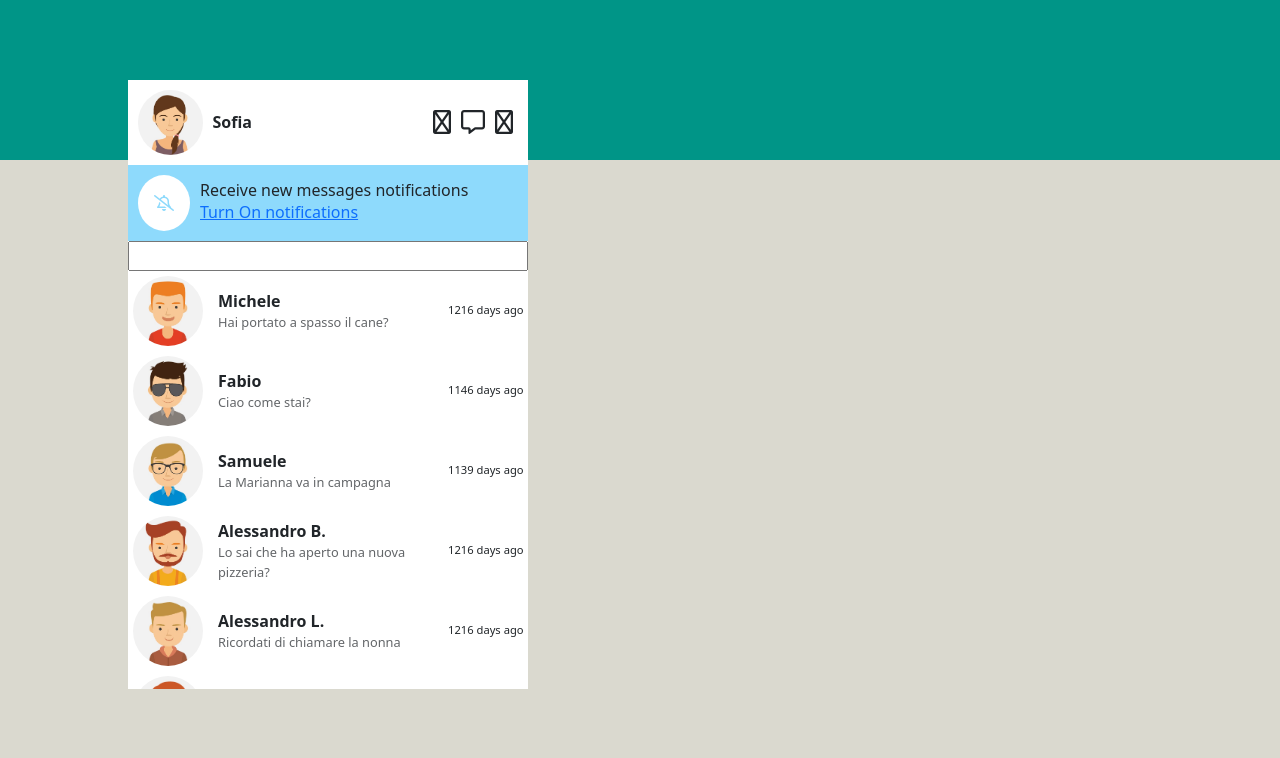
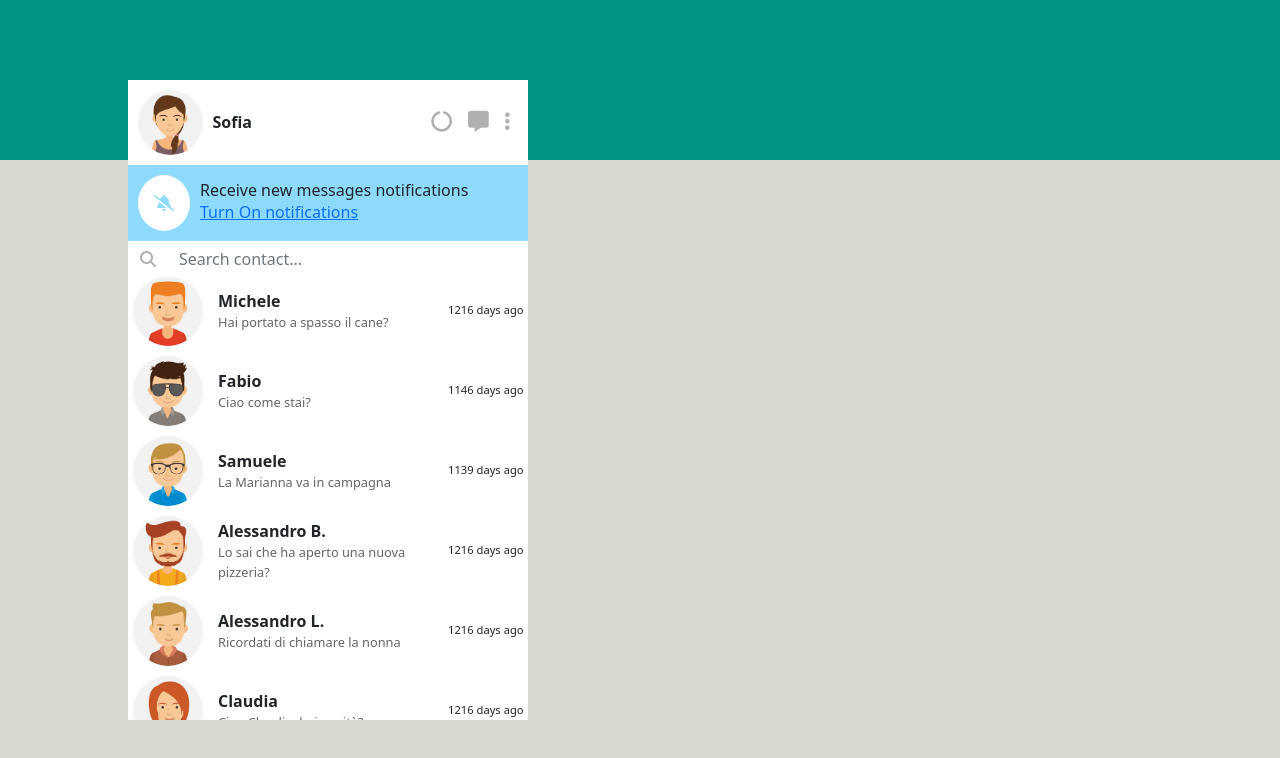
Before and after one commit to andriy-kolokolov/vuejs-whatsapp-clone, a Vue app: page / in a window 1280 px wide. Shown: the top 758 px of the page. Built offline with nearby package versions, Linux system fonts and the light colour scheme.

Commit message:
general refactoring

```diff
--- a/index.html
+++ b/index.html
@@ -4,19 +4,14 @@
 	<meta charset="UTF-8">
 	<link rel="icon" href="/favicon.ico">
 	<meta name="viewport" content="width=device-width, initial-scale=1.0">
-	<title>Vue Boolzapp</title>
-	<!--    fontawesome icons    -->
+	<title>Boolzapp</title>
 	<link rel="stylesheet" href="https://cdnjs.cloudflare.com/ajax/libs/font-awesome/6.4.0/css/all.min.css"
 			integrity="sha512-iecdLmaskl7CVkqkXNQ/ZH/XLlvWZOJyj7Yy7tcenmpD1ypASozpmT/E0iPtmFIB46ZmdtAc9eNBvH0H/ZpiBw=="
 			crossorigin="anonymous" referrerpolicy="no-referrer"/>
-	<!--    styles    -->
-	<link rel="stylesheet" href="src/assets/main.css">
+	<link rel="stylesheet" href="./src/assets/main.css">
 </head>
 <body>
-	<div id="app">
-
-	</div>
-
-	<script type="module" src="src/main.js"></script>
+	<div id="app"></div>
+	<script type="module" src="./src/main.js"></script>
 </body>
 </html>
--- a/src/App.vue
+++ b/src/App.vue
@@ -1,40 +1,64 @@
 <script setup>
 import 'bootstrap/dist/css/bootstrap.css';
 import 'bootstrap/dist/js/bootstrap.js';
-import AsideHeader from "@/components/aside/AsideHeader.vue";
-import AsideContacts from "@/components/aside/AsideContacts.vue";
+
+import AsideHeader from "@/components/AsideHeader.vue";
+import AsideContacts from "@/components/AsideContacts.vue";
+import MainHeader from "@/components/MainHeader.vue";
+import MainChat from "@/components/MainChat.vue";
+import MainMessageInput from "@/components/MainMessageInput.vue";
 </script>
 
 <template>
-
-    <aside>
-        <aside-header/>
-        <aside-contacts/>
+    <aside class="aside">
+        <aside-header class="aside__header"></aside-header>
+        <aside-contacts class="aside__contacts"></aside-contacts>
     </aside>
 
-    <main>
-        <div></div>
+    <main class="main">
+        <main-header class="main__header"></main-header>
+        <main-chat class="main__chat"></main-chat>
+        <main-message-input class="main__message-input"></main-message-input>
     </main>
-
 </template>
-
-<script>
-
-</script>
 
 <style>
 
-aside {
-    --aside-width: 400px;
-    --aside-header-height: 10%;
-    --aside-contacts-height: 70%;
-
-    width: 400px;
+.aside {
+    display: flex;
+    flex-direction: column;
     height: 100%;
+    width: var(--aside-width);
 }
 
-main {
-    width: calc(100% - 400px);
-    height: 100%;
+.aside__header {
+    flex: 0 0 auto;
+    overflow: auto;
+}
+
+.aside__contacts {
+    flex: 1 1 auto;
+    overflow: auto;
+}
+
+.main {
+    display: flex;
+    flex-direction: column;
+    height: auto; /* allow the main container to adapt to its content */
+    margin-left: var(--aside-width);
+}
+
+.main__header {
+    flex: 0 0 auto;
+}
+
+.main__chat {
+    flex: 1 1 auto;
+    overflow-y: auto; /* add a scrollbar to the message container */
+    max-height: calc(100% - 60px); /* set the maximum height to the available space minus the heights of the header and message input */
+}
+
+.main__message-input {
+    flex: 0 0 auto;
 }
 </style>
--- a/src/assets/base.css
+++ /dev/null
@@ -1,97 +0,0 @@
-/* color palette from <https://github.com/vuejs/theme> */
-:root {
-    --vt-c-white: #ffffff;
-    --vt-c-white-soft: #f8f8f8;
-    --vt-c-white-mute: #f2f2f2;
-
-    --vt-c-black: #181818;
-    --vt-c-black-soft: #222222;
-    --vt-c-black-mute: #282828;
-
-    --vt-c-indigo: #2c3e50;
-
-    --vt-c-divider-light-1: rgba(60, 60, 60, 0.29);
-    --vt-c-divider-light-2: rgba(60, 60, 60, 0.12);
-    --vt-c-divider-dark-1: rgba(84, 84, 84, 0.65);
-    --vt-c-divider-dark-2: rgba(84, 84, 84, 0.48);
-
-    --vt-c-text-light-1: var(--vt-c-indigo);
-    --vt-c-text-light-2: rgba(60, 60, 60, 0.66);
-    --vt-c-text-dark-1: var(--vt-c-white);
-    --vt-c-text-dark-2: rgba(235, 235, 235, 0.64);
-}
-
-/* semantic color variables for this project */
-:root {
-    /*    MY COLORS    */
-    --c-bg-top: #009587;
-    --c-bg-bot: #dad9cf;
-    /*    MY COLORS    */
-
-    --color-background: var(--vt-c-white);
-    --color-background-soft: var(--vt-c-white-soft);
-    --color-background-mute: var(--vt-c-white-mute);
-
-    --color-border: var(--vt-c-divider-light-2);
-    --color-border-hover: var(--vt-c-divider-light-1);
-
-    --color-heading: var(--vt-c-text-light-1);
-    --color-text: var(--vt-c-text-light-1);
-
-    --section-gap: 160px;
-}
-
-@media (prefers-color-scheme: dark) {
-    :root {
-        --color-background: var(--vt-c-black);
-        --color-background-soft: var(--vt-c-black-soft);
-        --color-background-mute: var(--vt-c-black-mute);
-
-        --color-border: var(--vt-c-divider-dark-2);
-        --color-border-hover: var(--vt-c-divider-dark-1);
-
-        --color-heading: var(--vt-c-text-dark-1);
-        --color-text: var(--vt-c-text-dark-2);
-    }
-}
-
-/*    todo change color scheme on button click    */
-/*@media (prefers-color-scheme: dark) {*/
-/*    :root {*/
-/*        --color-background: var(--vt-c-white);*/
-/*        --color-background-soft: var(--vt-c-white-soft);*/
-/*        --color-background-mute: var(--vt-c-white-mute);*/
-
-/*        --color-border: var(--vt-c-divider-light-2);*/
-/*        --color-border-hover: var(--vt-c-divider-light-1);*/
-
-/*        --color-heading: var(--vt-c-text-light-1);*/
-/*        --color-text: var(--vt-c-text-light-2);*/
-/*    }*/
-/*}*/
-
-
-*,
-*::before,
-*::after {
-    box-sizing: border-box;
-    margin: 0;
-    position: relative;
-    font-weight: normal;
-}
-
-body {
-    min-height: 100vh;
-    /*color: var(--color-text);*/
-    display: grid;
-    place-items: center;
-    background: linear-gradient(to top, var(--c-bg-bot) 80%, var(--c-bg-top) 20%);
-    transition: color 0.5s, background-color 0.5s;
-    line-height: 1.6;
-    font-family: Inter, -apple-system, BlinkMacSystemFont, 'Segoe UI', Roboto, Oxygen, Ubuntu,
-    Cantarell, 'Fira Sans', 'Droid Sans', 'Helvetica Neue', sans-serif;
-    font-size: 15px;
-    text-rendering: optimizeLegibility;
-    -webkit-font-smoothing: antialiased;
-    -moz-osx-font-smoothing: grayscale;
-}
--- a/src/assets/main.css
+++ b/src/assets/main.css
@@ -1,8 +1,22 @@
-@import './base.css';
+:root {
+    --c-bg-body-top: #009587;
+    --c-bg-body-bot: #dad9cf;
+    --c-bg-white: white;
+    --c-ico-white: #b0b0b0;
+    --aside-width: 400px;
+    /*--main-width: calc(100% - var(--aside-width));*/
+    --search-contacts-height: 30px;
+    --elements-padding: 10px;
+}
+
+body {
+    height: 100vh;
+    display: grid;
+    place-items: center;
+    background: linear-gradient(to top, var(--c-bg-body-bot) 80%, var(--c-bg-body-top) 20%);
+}
 
 #app {
+    height: 80vh;
     width: 80vw;
-    height: 80vh;
-    display: flex;
-    align-items: center;
 }
--- a/src/components/aside/AsideContacts.vue
+++ b/src/components/AsideContacts.vue
@@ -1,11 +1,21 @@
-<script setup>
-
-</script>
-
 <template>
     <div class="contacts-container">
+        <div class="contacts__input-search input-group mb-3">
+            <div class="input-group-prepend">
+                <span class="input-label-icon input-group-text" id="search-contact">
+                    <i class="fa-solid fa-magnifying-glass"></i>
+                </span>
+            </div>
+            <input type="text"
+                    class="form-control"
+                    placeholder="Search contact..."
+                    aria-label="Search"
+                    aria-describedby="search-contact"
+                    v-model="searchTerm"
+            >
+        </div>
+
         <div class="contacts-wrapper">
-            <input class="contacts-wrapper__input-search" type="text" v-model="searchTerm"/>
             <div class="contacts-wrapper__contacts" :style="{ width: '100%' }">
                 <div class="contact" v-for="(contact, index) in filteredContacts"
                         :key="index"
@@ -28,7 +38,6 @@
             </div>
         </div>
     </div>
-
 </template>
 
 <script>
@@ -393,28 +402,36 @@ export default {
 
 <style scoped>
 .contacts-container {
-    --search-height: 30px;
     --contact-height: 80px;
-    --elements-padding: 10px;
 
-
-    width: var(--aside-width);
-    height: var(--aside-contacts-height);
-    background-color: white;
+    background-color: var(--c-bg-white);
 }
 
 .contacts-wrapper {
-    height: 100%;
+    margin-top: var(--search-contacts-height);
 }
 
-.contacts-wrapper__input-search {
-    height: var(--search-height);
-    width: 100%;
+.contacts__input-search {
+    position: fixed;
+    width: var(--aside-width);
+    z-index: 99;
+    background-color: var(--c-bg-white);
 }
 
-.contacts-wrapper__contacts {
-    height: calc(100% - var(--search-height));
-    overflow-y: auto;
+.contacts__input-search .input-group-text{
+    background-color: white;
+    border: 0;
+}
+
+.contacts__input-search .form-control,
+.contacts__input-search .form-control:focus{
+    border: 0;
+    box-shadow: none;
+}
+
+.input-label-icon {
+    color: var(--c-ico-white);
+    height: 100%;
 }
 
 .contact {
--- a/src/components/aside/AsideHeader.vue
+++ b/src/components/AsideHeader.vue
@@ -3,8 +3,7 @@
         <div class="profile-wrapper">
             <div class="profile-wrapper__left">
                 <div class="avatar-wrapper">
-                    <img src="../../assets/img/avatar_io.jpg" alt="profile avatar"/>
-                </div>
+                    <img src="../assets/img/avatar_io.jpg" alt=""/></div>
                 <div class="profile-name">Sofia</div>
             </div>
             <div class="profile-wrapper__right">
@@ -63,8 +62,9 @@ export default {
 }
 
 .profile-wrapper__right i {
-    font-size: 1.5rem;
-    margin-inline: 5px;
+    font-size: 1.3rem;
+    margin-inline: 8px;
+    color: var(--c-ico-white);
 }
 
 .avatar-wrapper img {
--- a/src/components/main/ChatContainer.vue
+++ b/src/components/MainChat.vue
@@ -4,7 +4,7 @@
 
 <script>
 export default {
-  name: "ChatContainer"
+    name: "MainChat"
 }
 </script>
 
--- a/src/components/main/MessageInputContainer.vue
+++ b/src/components/MainHeader.vue
@@ -4,7 +4,7 @@
 
 <script>
 export default {
-  name: "InputContainer"
+    name: "MainHeader"
 }
 </script>
 
--- a/src/components/main/MessageInput.vue
+++ b/src/components/MainMessageInput.vue
@@ -4,7 +4,7 @@
 
 <script>
 export default {
-  name: "Input"
+    name: "MainMessageInput"
 }
 </script>
 
```
Also changed, not shown: src/components/main/Header.vue (deleted, +0 -13 lines), src/main.js (+3 -4 lines), src/assets/logo.svg (deleted).
